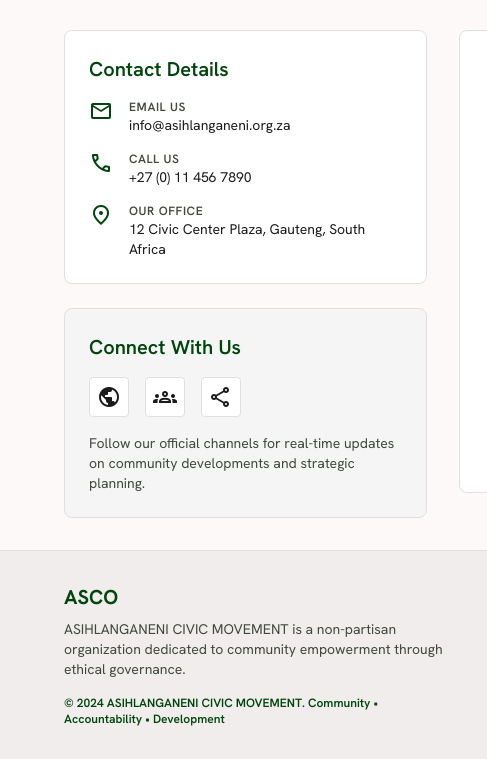
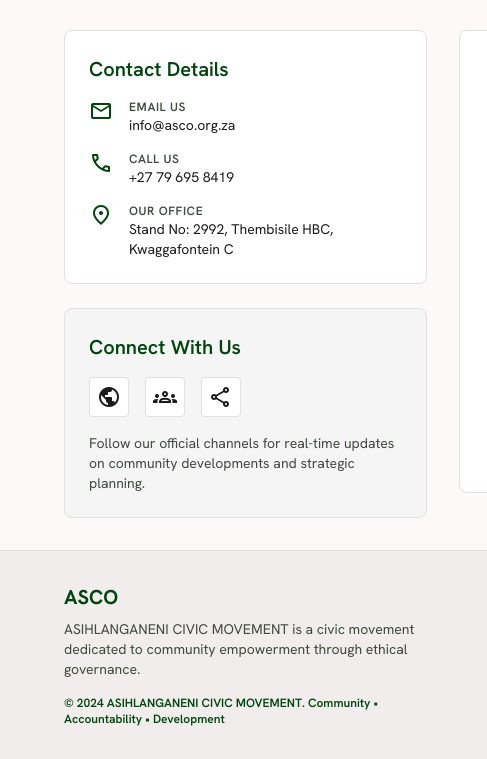
Before and after one commit to Andile7X7/ASCO, a plain HTML site: page Contact.html in a window 1280 px wide. Shown: the part 358-1117 px from the top of the page, 0-487 px from the left. Drawn offline with nearby package versions, Linux system fonts and the light colour scheme.

Commit message:
fix copywriting issues

```diff
--- a/Contact.html
+++ b/Contact.html
@@ -237,7 +237,7 @@
                             <div>
                                 <p class="font-label-sm text-label-sm text-on-surface-variant uppercase tracking-wider">
                                     Email Us</p>
-                                <p class="font-body-md text-body-md text-on-surface">info@asihlanganeni.org.za</p>
+                                <p class="font-body-md text-body-md text-on-surface">info@asco.org.za</p>
                             </div>
                         </div>
                         <div class="flex items-start gap-space-md">
@@ -245,7 +245,7 @@
                             <div>
                                 <p class="font-label-sm text-label-sm text-on-surface-variant uppercase tracking-wider">
                                     Call Us</p>
-                                <p class="font-body-md text-body-md text-on-surface">+27 (0) 11 456 7890</p>
+                                <p class="font-body-md text-body-md text-on-surface">+27 79 695 8419</p>
                             </div>
                         </div>
                         <div class="flex items-start gap-space-md">
@@ -254,8 +254,7 @@
                             <div>
                                 <p class="font-label-sm text-label-sm text-on-surface-variant uppercase tracking-wider">
                                     Our Office</p>
-                                <p class="font-body-md text-body-md text-on-surface">12 Civic Center Plaza, Gauteng,
-                                    South Africa</p>
+                                <p class="font-body-md text-body-md text-on-surface">Stand No: 2992, Thembisile HBC, Kwaggafontein C</p>
                             </div>
                         </div>
                     </div>
@@ -361,7 +360,7 @@
             <div class="flex flex-col gap-space-sm max-w-sm">
                 <div class="font-h3 text-h3 font-bold text-primary">ASCO</div>
                 <p class="font-body-md text-body-md text-on-surface-variant">
-                    ASIHLANGANENI CIVIC MOVEMENT is a non-partisan organization dedicated to community empowerment
+                    ASIHLANGANENI CIVIC MOVEMENT is a civic movement dedicated to community empowerment
                     through ethical governance.
                 </p>
                 <p class="font-label-sm text-label-sm text-primary mt-space-sm">
```
Also changed, not shown: 8Pillars.html (+1 -1 lines), About.html (+1 -1 lines), Admin.html (+1 -1 lines), Blogs.html (+1 -1 lines), Campaigns.html (+1 -1 lines), CreateBlog.html (+1 -1 lines), CreateCampaign.html (+1 -1 lines), Login.html (+1 -1 lines), ServiceDelivery.html (+1 -1 lines), StrategicPlan.html (+1 -1 lines), ViewBlog.html (+1 -1 lines), ViewCampaigns.html (+1 -1 lines), index.html (+2 -2 lines).
